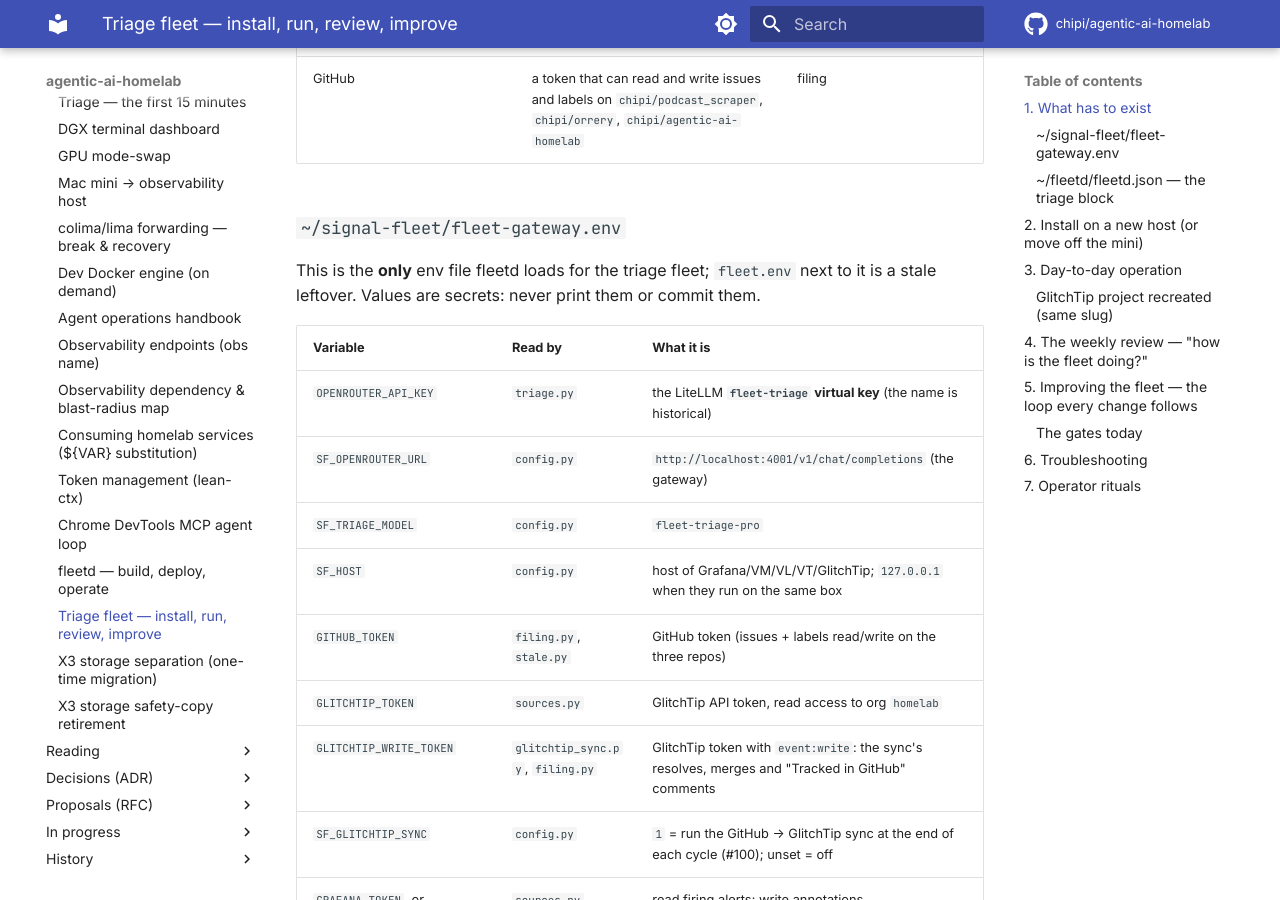
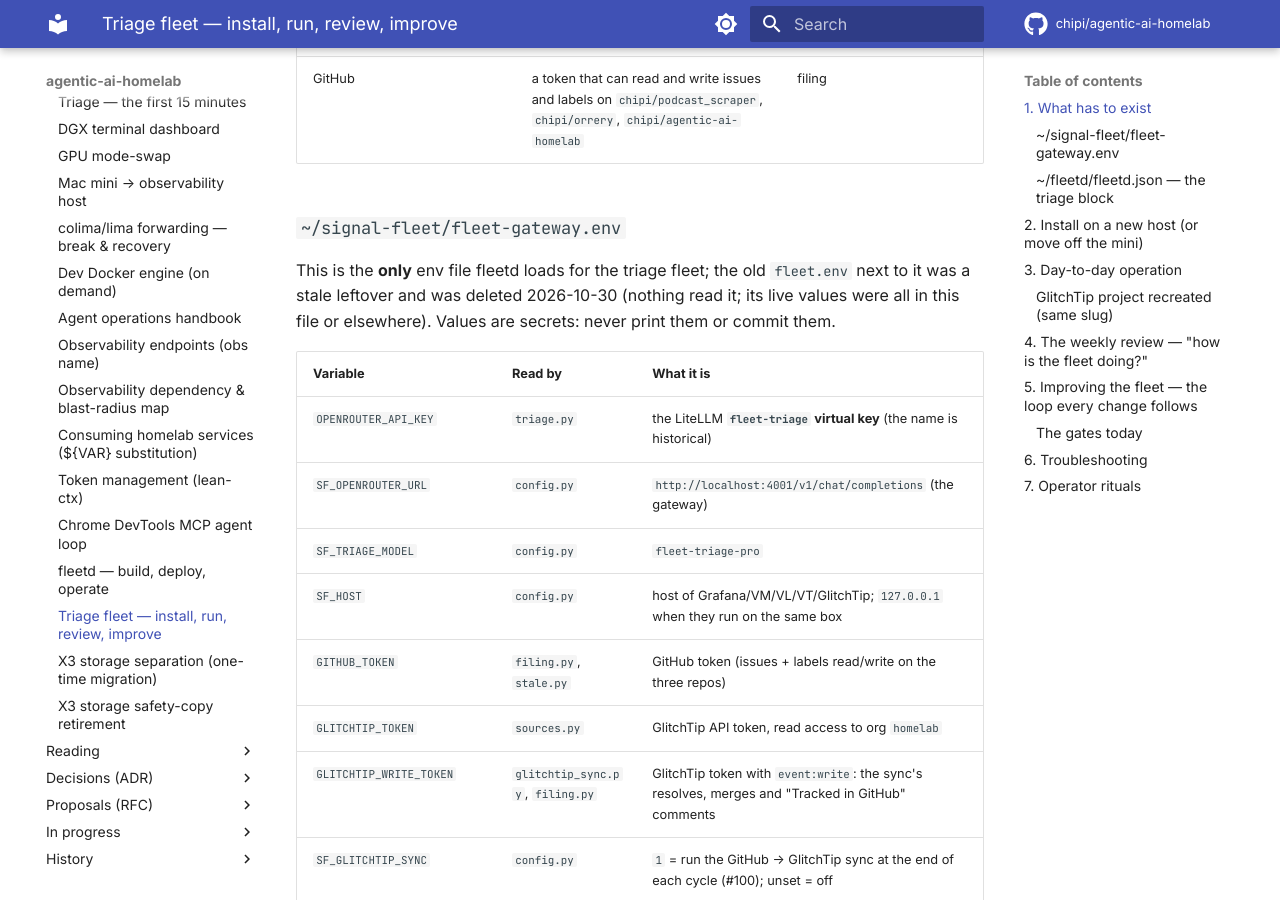
Before and after one commit to chipi/agentic-ai-homelab, an MkDocs documentation site: the page built from docs/recipes/signal-fleet-runbook.md, in a window 1280 px wide and 900 px high, scrolled down 1289 px. Built offline with MkDocs 1.6.1 and Material for MkDocs 9.7.7, drawn with Linux system fonts in a browser that asks for light colours; comment, search, counter and statistics services are not loaded.

Commit message:
chore(signal-fleet): fleet.env is gone; point the example and the MVP default at fleet-gateway.env
~/signal-fleet/fleet.env on the mini was deleted 2026-10-30: fleetd loads only
fleet-gateway.env, nothing ran mvp/run.sh, its GitHub and Langfuse values were dead (401)
and every live value was already in fleet-gateway.env or the litellm .env. The fleetd
example and mvp/run.sh's default now name the file that exists; the runbook says why.

Co-Authored-By: Claude Opus 5.5 <noreply@anthropic.com>
Claude-Session: https://claude.ai/code/session_014cvkLBvrdBPr8njAy3EJki

```diff
--- a/docs/recipes/signal-fleet-runbook.md
+++ b/docs/recipes/signal-fleet-runbook.md
@@ -22,7 +22,7 @@ Facts below were checked against the running system on 2026-10-02, and re-checke
 
 ### `~/signal-fleet/fleet-gateway.env`
 
-This is the **only** env file fleetd loads for the triage fleet; `fleet.env` next to it is a stale leftover. Values are secrets: never print them or commit them.
+This is the **only** env file fleetd loads for the triage fleet; the old `fleet.env` next to it was a stale leftover and was deleted 2026-10-30 (nothing read it; its live values were all in this file or elsewhere). Values are secrets: never print them or commit them.
 
 | Variable | Read by | What it is |
 |---|---|---|
```
Also changed, not shown: 2 other files.
